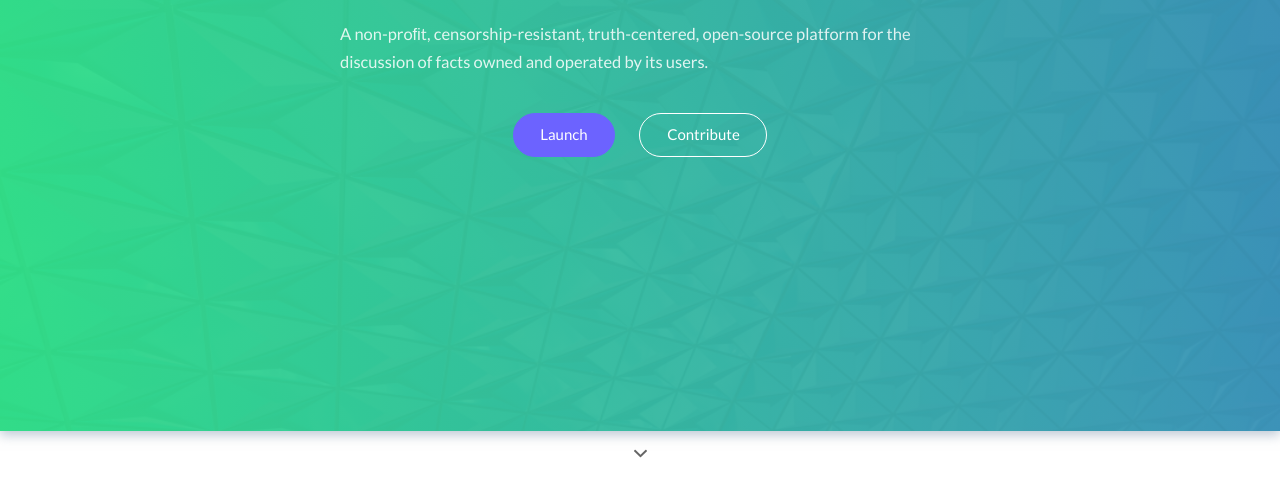
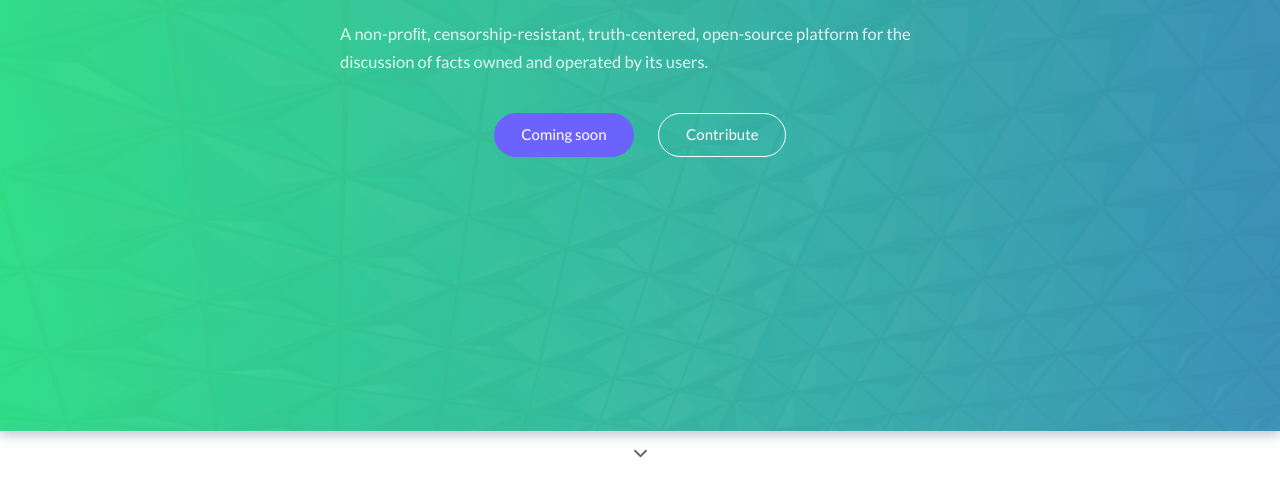
Before and after one commit to gitter-badger/horus-2, a plain HTML site: page index.html in a window 1280 px wide. Shown: the part 319-800 px from the top of the page. Drawn offline with Linux system fonts and the light colour scheme.

Commit message:
Minor edit
"Launch" => "Coming soon"

```diff
--- a/index.html
+++ b/index.html
@@ -35,7 +35,7 @@
 					<div class="hero__content__inner" id='navConverter'>
 						<h1 class="hero__title">Horus</h1>
 						<p class="hero__text">A non-proﬁt, censorship-resistant, truth-centered, open-source platform for the discussion of facts owned and operated by its users.</p>
-						<a href="#"  class="button button__accent">Launch</a>
+						<a href="#"  class="button button__accent">Coming soon</a>
 						<a href="https://github.com/lucasgleba/horus" target="_blank" class="button hero__button">Contribute</a>
 					</div>
 				</div>
@@ -154,7 +154,7 @@
 			<div class="cta__inner">
 				<h2 class="cta__title">Get started now</h2>
 				<p class="cta__sub cta__sub--center">Start using Horus and become part of the community.</p>
-				<a href="#" class="button button__accent">Launch</a>
+				<a href="#" class="button button__accent">Coming soon</a>
 			</div>
 		</div>
 	</div>
```
